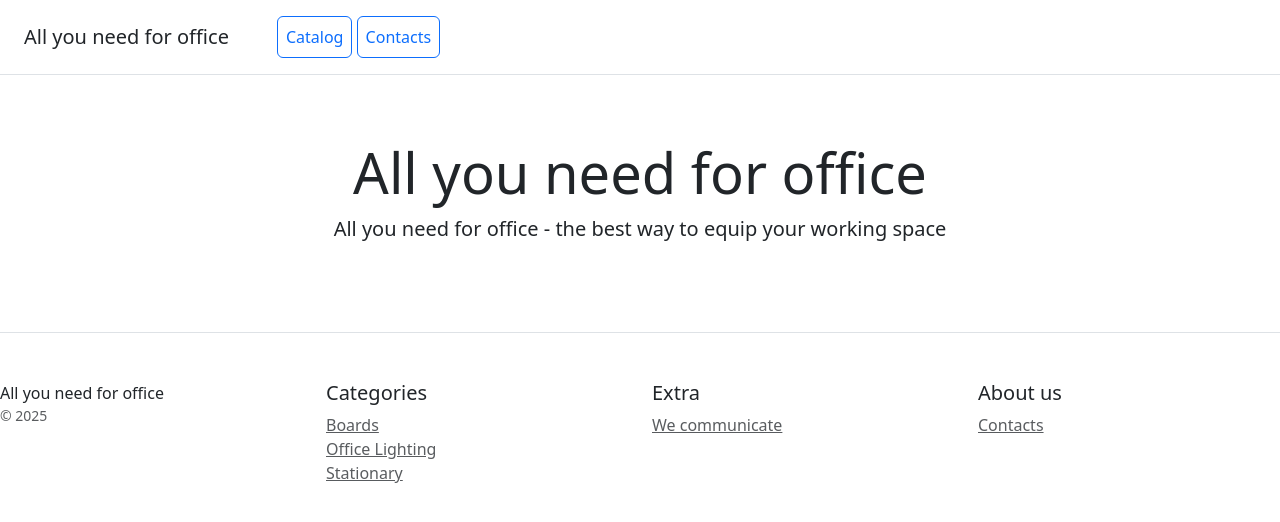
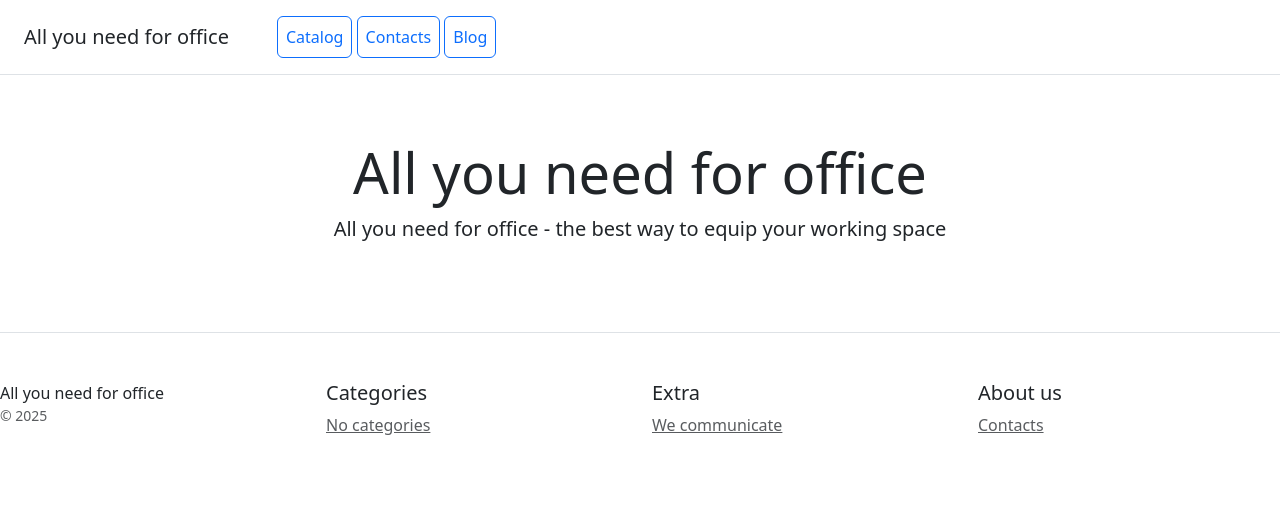
Before and after one commit to olgapythonwq/Online_Store, a Django app: page /base/ in a window 1280 px wide. Shown: the top 522 px of the page. Run offline with Django 5.2, Linux system fonts and the light colour scheme; data comes from the database, SQL or seed files in the repository; some libraries are stand-ins or nearby versions.

Commit message:
update base.html, catalog.html and footer.html

```diff
--- a/catalog/templates/base.html
+++ b/catalog/templates/base.html
@@ -14,8 +14,9 @@
     <div class="d-flex flex-column flex-md-row align-items-center p-3 px-md-4 mb-3 bg-white border-bottom box-shadow">
         <h5 class="my-0 mr-md-auto font-weight-normal">All you need for office</h5>
         <nav class="ms-5">
-            <a class="p-2 btn btn-outline-primary" href="{% url 'catalog:home' %}">Catalog</a>
+            <a class="p-2 btn btn-outline-primary" href="{% url 'catalog:catalog' %}">Catalog</a>
             <a class="p-2 btn btn-outline-primary" href="/contacts/">Contacts</a>
+            <a class="p-2 btn btn-outline-primary" href="/blog/">Blog</a>
         </nav>
     </div>
 
@@ -23,35 +24,6 @@
 
     {% block content %}{% endblock %}
 
-    <footer class="pt-4 my-md-5 pt-md-5 border-top">
-        <div class="row">
-            <div class="col-12 col-md">
-                All you need for office
-                <small class="d-block mb-3 text-muted">&copy; 2025</small>
-            </div>
-            <div class="col-6 col-md">
-                <h5>Categories</h5>
-                <ul class="list-unstyled text-small">
-                    {% for category in categories %}
-                        <li><a class="text-muted" href="#">{{ category.name }}</a></li>
-                    {% empty %}
-                        <li><a class="text-muted" href="#">No categories</a></li>
-                    {% endfor %}
-                </ul>
-            </div>
-            <div class="col-6 col-md">
-                <h5>Extra</h5>
-                <ul class="list-unstyled text-small">
-                    <li><a class="text-muted" href="#">We communicate</a></li>
-                </ul>
-            </div>
-            <div class="col-6 col-md">
-                <h5>About us</h5>
-                <ul class="list-unstyled text-small">
-                    <li><a class="text-muted" href="/contacts/">Contacts</a></li>
-                </ul>
-            </div>
-        </div>
-    </footer>
+    {% include 'footer.html' %}
 </body>
 </html></html>
--- /dev/null
+++ b/catalog/templates/footer.html
@@ -0,0 +1,30 @@
+<footer class="pt-4 my-md-5 pt-md-5 border-top">
+        <div class="row">
+            <div class="col-12 col-md">
+                All you need for office
+                <small class="d-block mb-3 text-muted">&copy; 2025</small>
+            </div>
+            <div class="col-6 col-md">
+                <h5>Categories</h5>
+                <ul class="list-unstyled text-small">
+                    {% for category in categories_list %}
+                        <li><a class="text-muted" href="{% url 'catalog:products_by_category' category.pk %}">{{ category.name }}</a></li>
+                    {% empty %}
+                        <li><a class="text-muted" href="#">No categories</a></li>
+                    {% endfor %}
+                </ul>
+            </div>
+            <div class="col-6 col-md">
+                <h5>Extra</h5>
+                <ul class="list-unstyled text-small">
+                    <li><a class="text-muted" href="#">We communicate</a></li>
+                </ul>
+            </div>
+            <div class="col-6 col-md">
+                <h5>About us</h5>
+                <ul class="list-unstyled text-small">
+                    <li><a class="text-muted" href="/contacts/">Contacts</a></li>
+                </ul>
+            </div>
+        </div>
+    </footer>
```
Also changed, not shown: catalog/templates/catalog.html (renamed from catalog/templates/home.html, +9 -3 lines).
